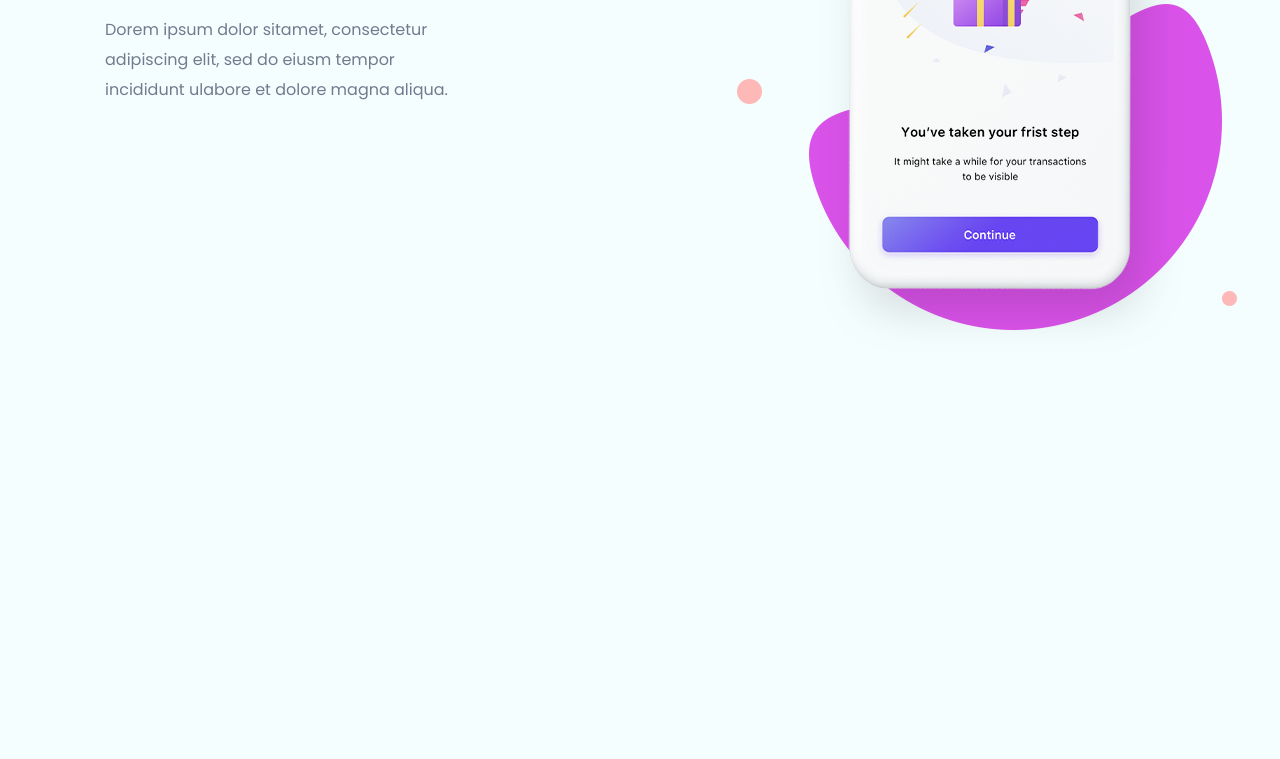
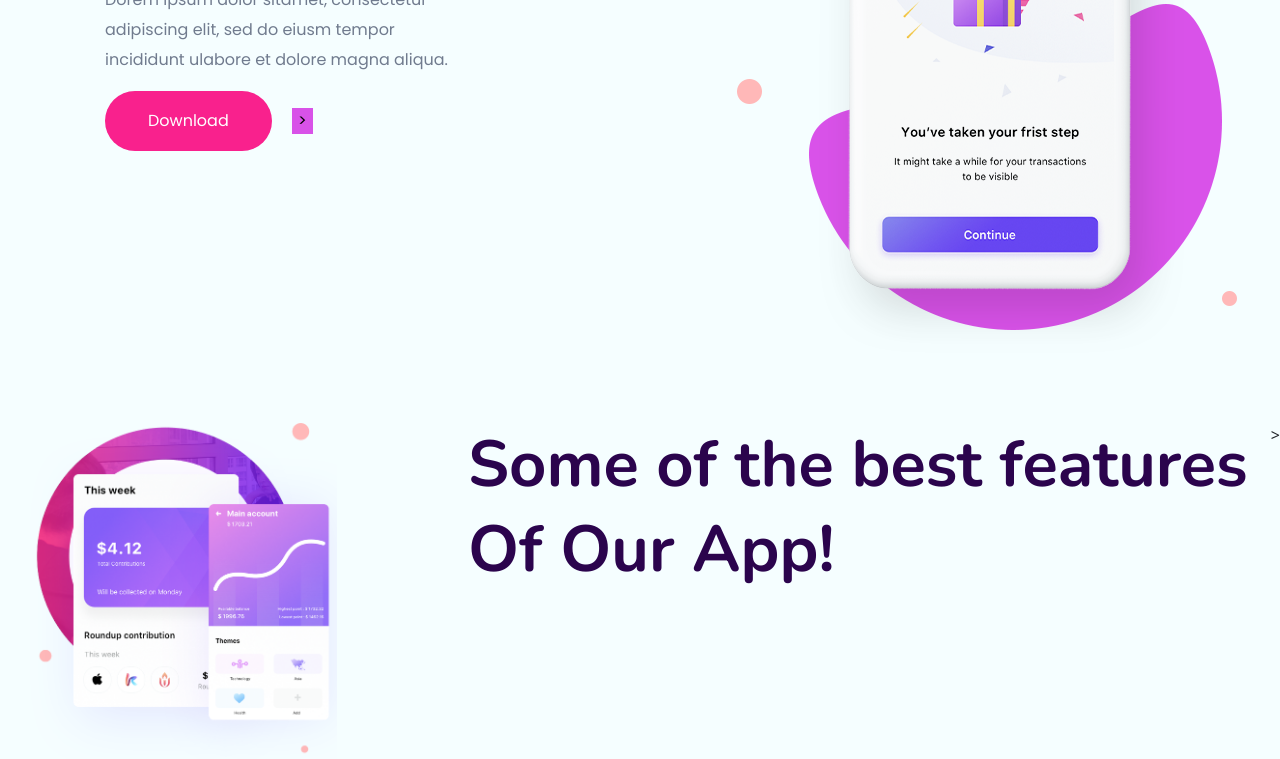
Before and after one commit to Jatinpratap23/Epic-Games, a plain HTML site: page index.html in a window 1280 px wide. Shown: the part 517-1276 px from the top of the page. Before the commit the page ends 870 px from the top, so only its background shows below. Drawn offline with nearby package versions, Linux system fonts and the light colour scheme.

Commit message:
created download button and implemented a new img

```diff
--- a/index.html
+++ b/index.html
@@ -41,10 +41,34 @@
       <p class="Data font-size padding-right width">
         Dorem ipsum dolor sitamet, consectetur adipiscing elit, sed do eiusm tempor incididunt ulabore et dolore magna aliqua.
       </p>
+      <div class="download-click">
+        <div>
+        <button class="download">
+          Download
+        </button>
+        <button class="play-button">
+          >
+        </button>
+      </div>
+      </div>
     </div>
 <div id="first-img d-flex ">
  <img src="images/hero_right.png" class="first-img"  alt="img">
 </div>
     </div>
+    <div  class="content-img d-flex justify-between m-top">
+    <div class="second-img">
+      <img src="images/best-features.png" class="circle-img" alt="img2">
+    </div>
+
+      <div class="about-feature d-flex">
+        <div class="row">
+        <div class="app-faetures d-flex">
+          <h2 class="capital-write2">Some of the best features Of Our App!</h>
+      </div>
+    </div>
+    </div>>
+
+    </div>
   </body>
 </html>
--- a/style.css
+++ b/style.css
@@ -83,3 +83,38 @@ padding-right: 27px;
 .first-img{
     padding-right: 43px;
 }
+.download {
+    border: none;
+    font-family: "Poppins", sans-serif;
+    font-size:16px ;
+    font-weight: 400;
+    font-style: normal;
+    background-color:  #f9218d;
+    color: #ffffff;
+    border-radius: 30px;
+    padding: 18px 43px;
+    }
+    .play-button{
+        background-color:  #d852e8;
+        border: none;
+        border-radius: 50;
+        margin-left: 16px;
+    }
+
+.circle-img{
+    max-width: 70%;
+}
+.second-img{
+    padding-left: 30px;
+    top: 100px;
+}
+.capital-write2{
+    font-size: 65px;
+    color:  #2b044d;
+    margin-bottom: 32px;
+    font-family: "Nunito", sans-serif;
+    font-optical-sizing: auto;
+    font-weight: 700;
+    font-style: normal;
+    line-height: 1.3;
+}
```
Also changed, not shown: images/best-features.png (added), images/play.png (added).
